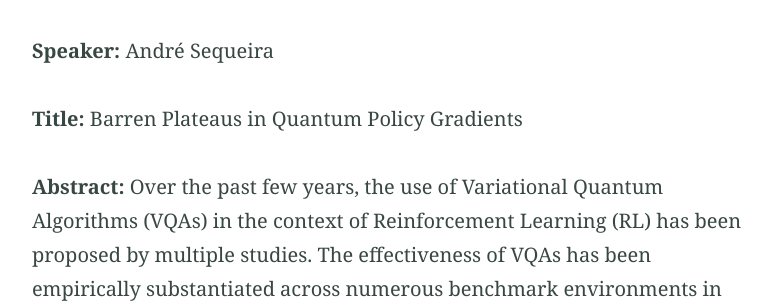
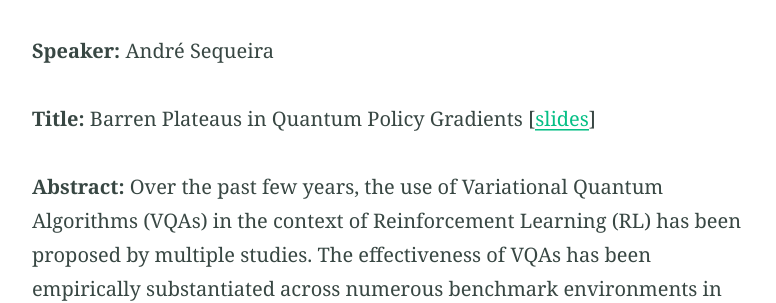
Before and after one commit to quantum-um/quantum-um.github.io, a Jekyll site: the page built from seminars.md, in a window 1280 px wide and 900 px high, scrolled down 747 px. Shown: the part 155-458 px from the top of the window, without its empty margins (251-1027 px from the left). Built offline with Jekyll 4.4.1, drawn with Linux system fonts in a browser that asks for light colours.

Commit message:
added slides - sequeira's talk

```diff
--- a/seminars.md
+++ b/seminars.md
@@ -24,7 +24,7 @@ Valid until the end of the 2022/23 academic year
 André Sequeira
 
 **Title:**
-Barren Plateaus in Quantum Policy Gradients
+Barren Plateaus in Quantum Policy Gradients [[slides]({{ site.url }}/slides/André Sequeira\ -\ BPs\ in\ QPGs\ -\ quantUM.pdf)]
 
 **Abstract:**
 Over the past few years, the use of Variational Quantum Algorithms (VQAs) in the context of
```
Also changed, not shown: 1 other file.
